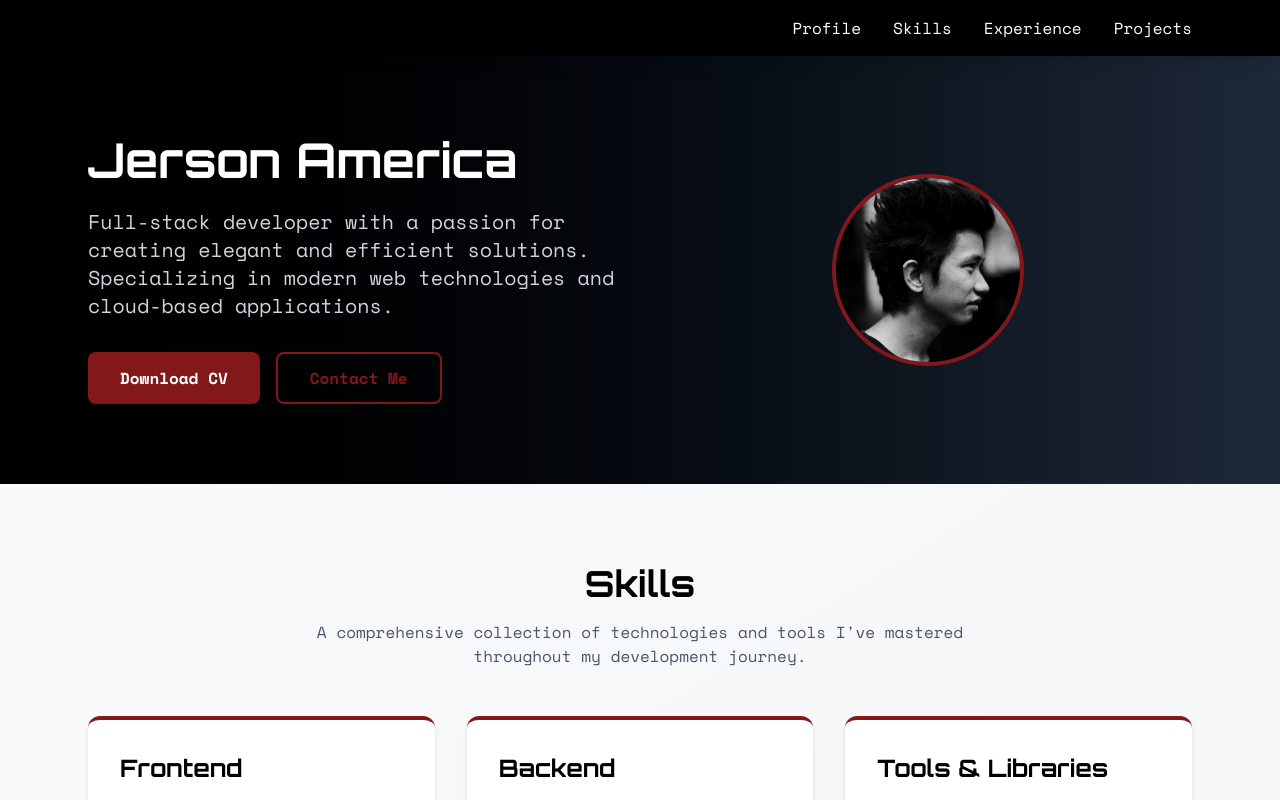
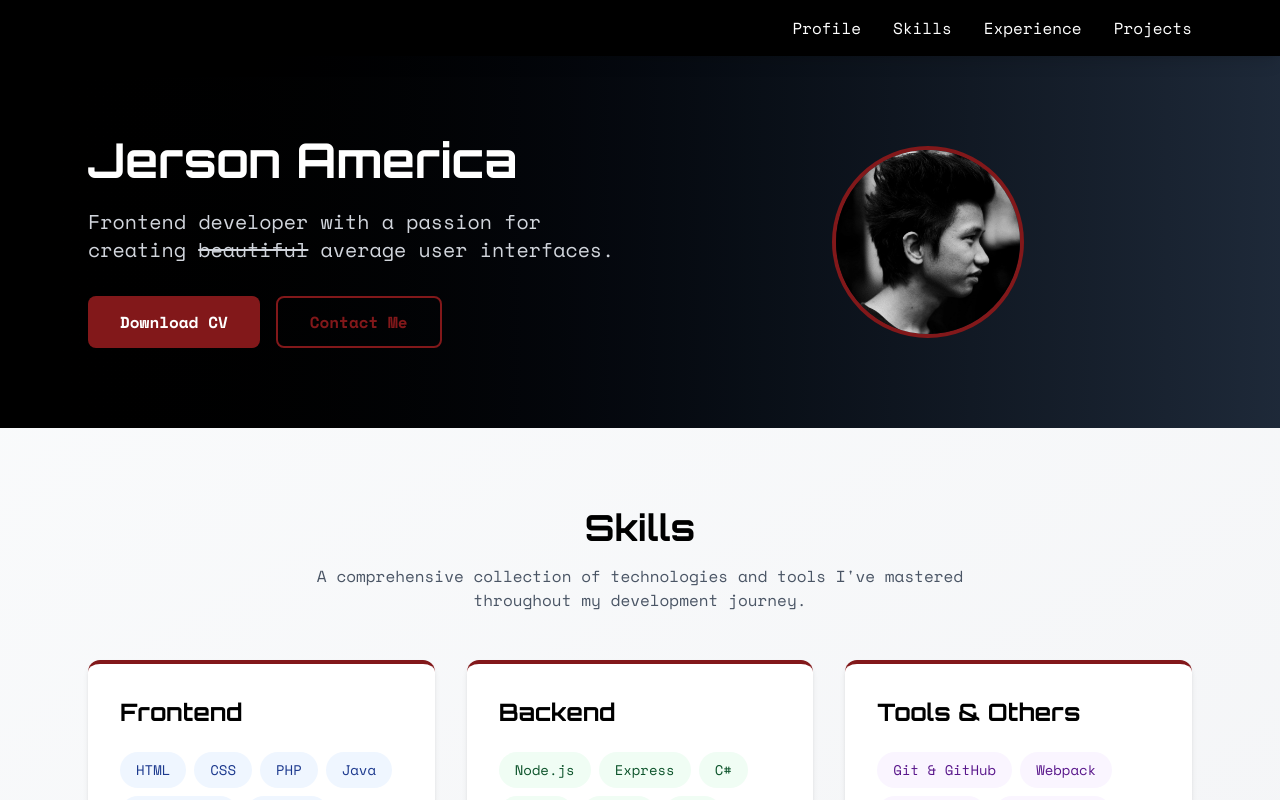
Before and after one commit to jersonamerica/portfolio-v2, a Next.js app: page / in a window 1280 px wide. Shown: the top 800 px of the page. Built offline with nearby package versions, Linux system fonts and the light colour scheme.

Commit message:
update resume

```diff
--- a/src/app/sections/Footer.tsx
+++ b/src/app/sections/Footer.tsx
@@ -9,11 +9,13 @@ export default function Footer() {
           <a href="#" className="text-gray-400 hover:text-red-900 transition">
             LinkedIn
           </a>
-          <a href="#" className="text-gray-400 hover:text-red-900 transition">
+          <a
+            href="https://github.com/jersonamerica"
+            target="_blank"
+            rel="noopener noreferrer"
+            className="text-gray-400 hover:text-red-900 transition"
+          >
             GitHub
-          </a>
-          <a href="#" className="text-gray-400 hover:text-red-900 transition">
-            Twitter
           </a>
         </div>
       </div>
--- a/src/app/sections/ProfileSection.tsx
+++ b/src/app/sections/ProfileSection.tsx
@@ -56,9 +56,8 @@ export default function ProfileSection() {
               Jerson America
             </h2>
             <p className="text-xl text-gray-300 mb-8">
-              Full-stack developer with a passion for creating elegant and
-              efficient solutions. Specializing in modern web technologies and
-              cloud-based applications.
+              Frontend developer with a passion for creating <s>beautiful</s>{" "}
+              average user interfaces.
             </p>
             <div className="flex gap-4">
               <button
--- a/src/app/sections/SkillsSection.tsx
+++ b/src/app/sections/SkillsSection.tsx
@@ -17,13 +17,15 @@ export default function SkillsSection() {
         "Powerscript",
         "TailwindCSS",
       ],
+      badgeColor: "bg-blue-50 text-blue-900",
     },
     {
       title: "Backend",
       skills: ["Node.js", "Express", "C#", "MySQL", "MSSQL", "DB2", "MongoDB"],
+      badgeColor: "bg-green-50 text-green-900",
     },
     {
-      title: "Tools & Libraries",
+      title: "Tools & Others",
       skills: [
         "Git & GitHub",
         "Webpack",
@@ -39,6 +41,7 @@ export default function SkillsSection() {
         "Unity",
         "Blender",
       ],
+      badgeColor: "bg-purple-50 text-purple-900",
     },
   ];
 
@@ -75,7 +78,7 @@ export default function SkillsSection() {
                 {category.skills.map((skill) => (
                   <span
                     key={skill}
-                    className="bg-red-50 text-red-900 px-4 py-2 rounded-full text-sm font-medium hover:bg-red-900 hover:text-white transition-colors duration-200"
+                    className={`${category.badgeColor} px-4 py-2 rounded-full text-sm font-medium`}
                   >
                     {skill}
                   </span>
```
Also changed, not shown: 1 other file (tests, documents, lock files or other folders).
